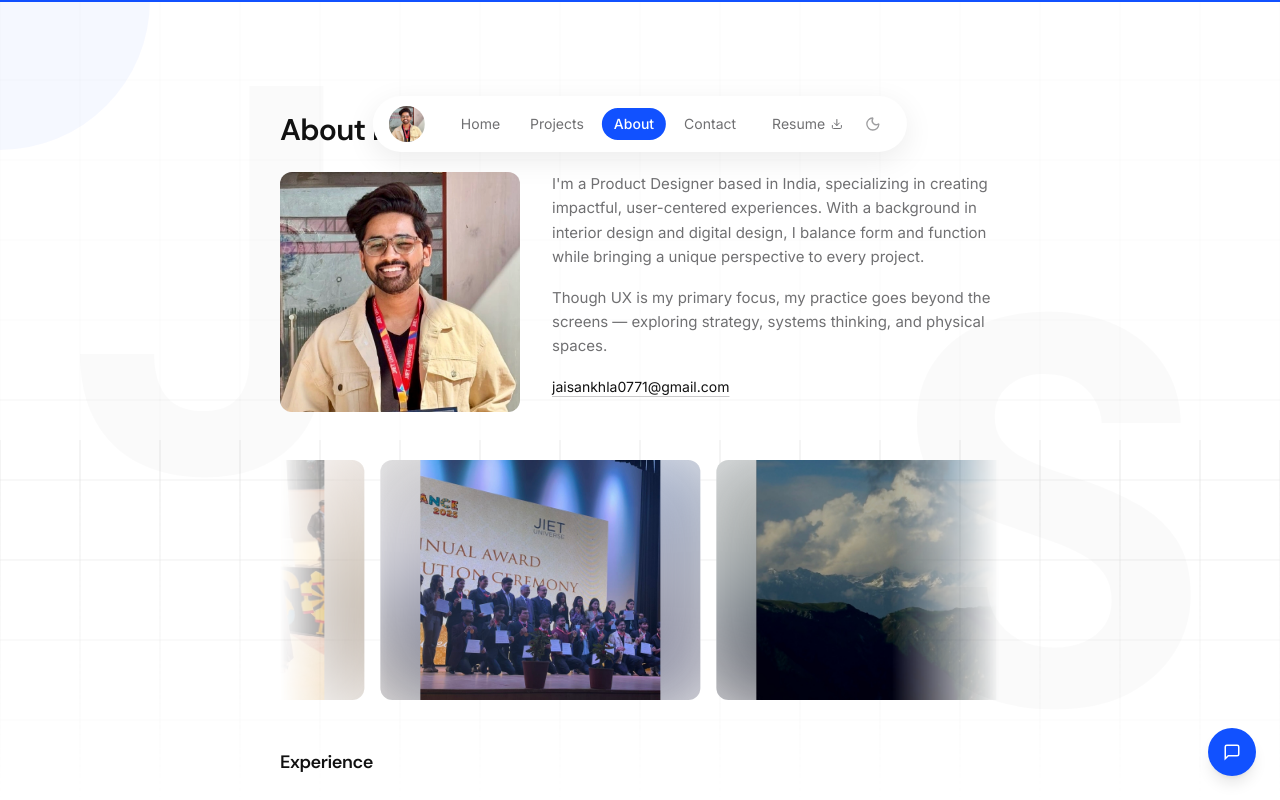
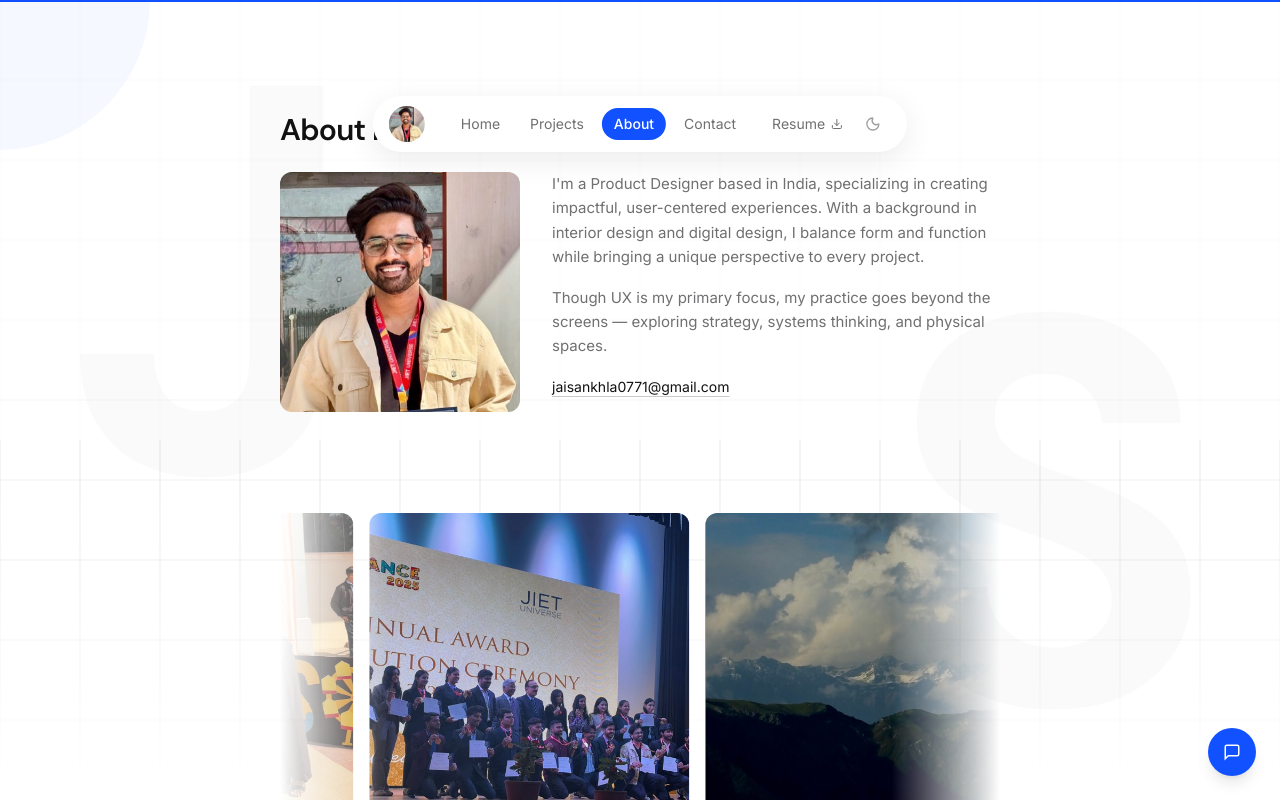
Before and after one commit to Jai-Sankhla/portfolio-website, a Next.js app: page /about in a window 1280 px wide. Shown: the top 800 px of the page. Built offline with nearby package versions, Linux system fonts and the light colour scheme.

Commit message:
fix: variable-aspect-ratio gallery — each card matches its image ratio

```diff
--- a/src/components/AboutGallery.tsx
+++ b/src/components/AboutGallery.tsx
@@ -4,7 +4,19 @@ import { motion } from "framer-motion";
 import Image from "next/image";
 import { BLUR_DATA_URL } from "@/lib/images";
 
-const images = ["about-1", "about-2", "about-3", "about-4", "about-5", "about-6", "about-7", "about-8", "about-9", "about-10", "about-11"];
+const images: { name: string; aspect: string }[] = [
+  { name: "about-1", aspect: "1/1" },
+  { name: "about-2", aspect: "1/1" },
+  { name: "about-3", aspect: "1/1" },
+  { name: "about-4", aspect: "1/1" },
+  { name: "about-5", aspect: "3/4" },
+  { name: "about-6", aspect: "16/9" },
+  { name: "about-7", aspect: "1/1" },
+  { name: "about-8", aspect: "1/1" },
+  { name: "about-9", aspect: "1/1" },
+  { name: "about-10", aspect: "1/1" },
+  { name: "about-11", aspect: "1/1" },
+];
 
 export default function AboutGallery() {
   return (
@@ -16,29 +28,21 @@ export default function AboutGallery() {
       }}
     >
       <motion.div
-        className="flex gap-4 w-max"
+        className="flex gap-4 w-max items-center"
         animate={{ x: ["0%", "-50%"] }}
         transition={{ duration: 40, repeat: Infinity, ease: "linear" }}
       >
         {[...images, ...images].map((img, i) => (
           <div
-            key={`${img}-${i}`}
-            className="relative w-[280px] sm:w-[320px] aspect-[4/3] rounded-xl overflow-hidden bg-[#f5f5f5] dark:bg-[#151515] flex-shrink-0"
+            key={`${img.name}-${i}`}
+            className="relative w-[280px] sm:w-[320px] rounded-xl overflow-hidden bg-[#f5f5f5] dark:bg-[#151515] flex-shrink-0"
+            style={{ aspectRatio: img.aspect }}
           >
             <Image
-              src={`/images/${img}.jpeg`}
+              src={`/images/${img.name}.jpeg`}
               alt=""
               fill
-              className="object-cover blur-2xl scale-110 opacity-60"
-              sizes="33vw"
-              placeholder="blur"
-              blurDataURL={BLUR_DATA_URL}
-            />
-            <Image
-              src={`/images/${img}.jpeg`}
-              alt=""
-              fill
-              className="object-contain relative z-10"
+              className="object-cover"
               sizes="33vw"
               placeholder="blur"
               blurDataURL={BLUR_DATA_URL}
```
